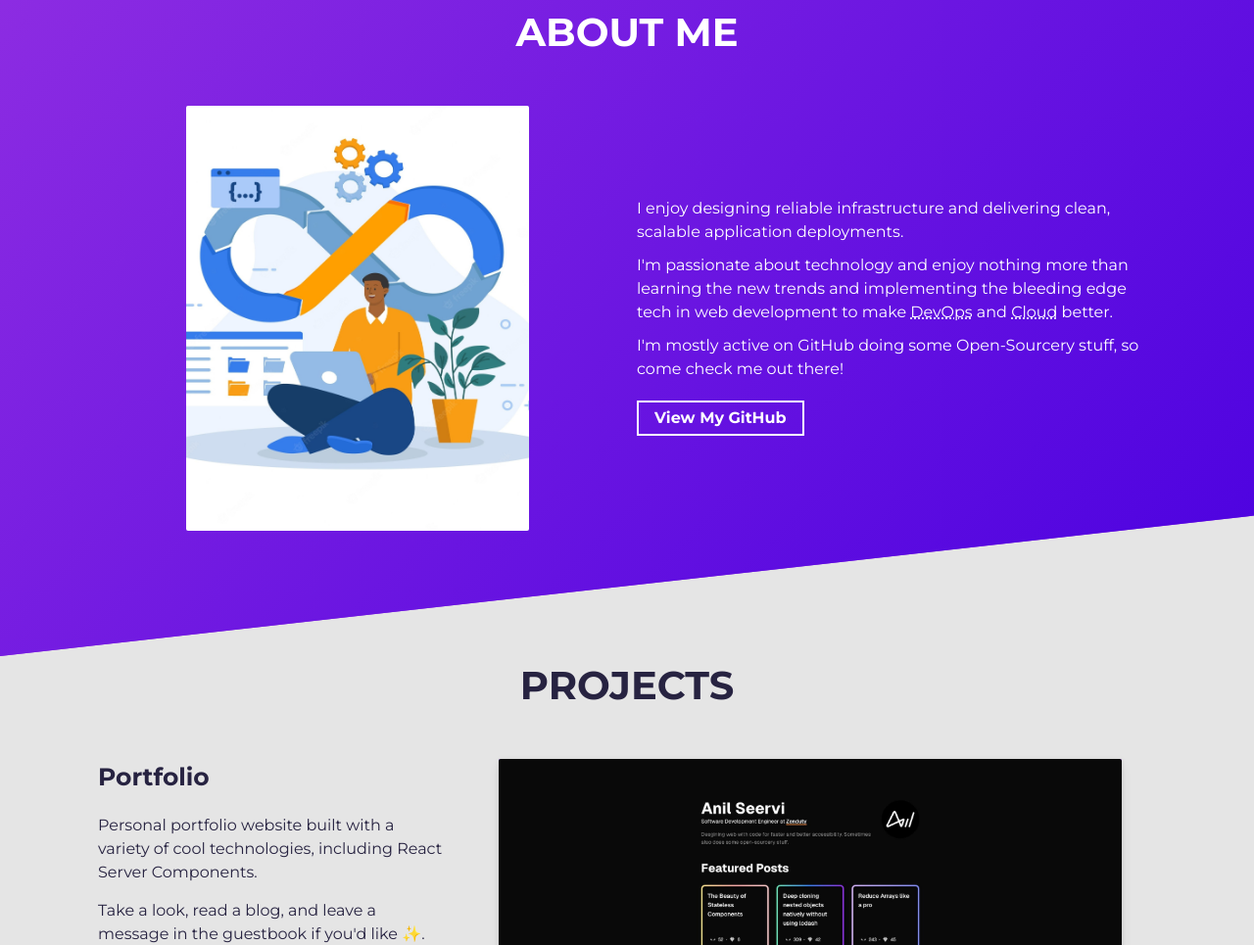
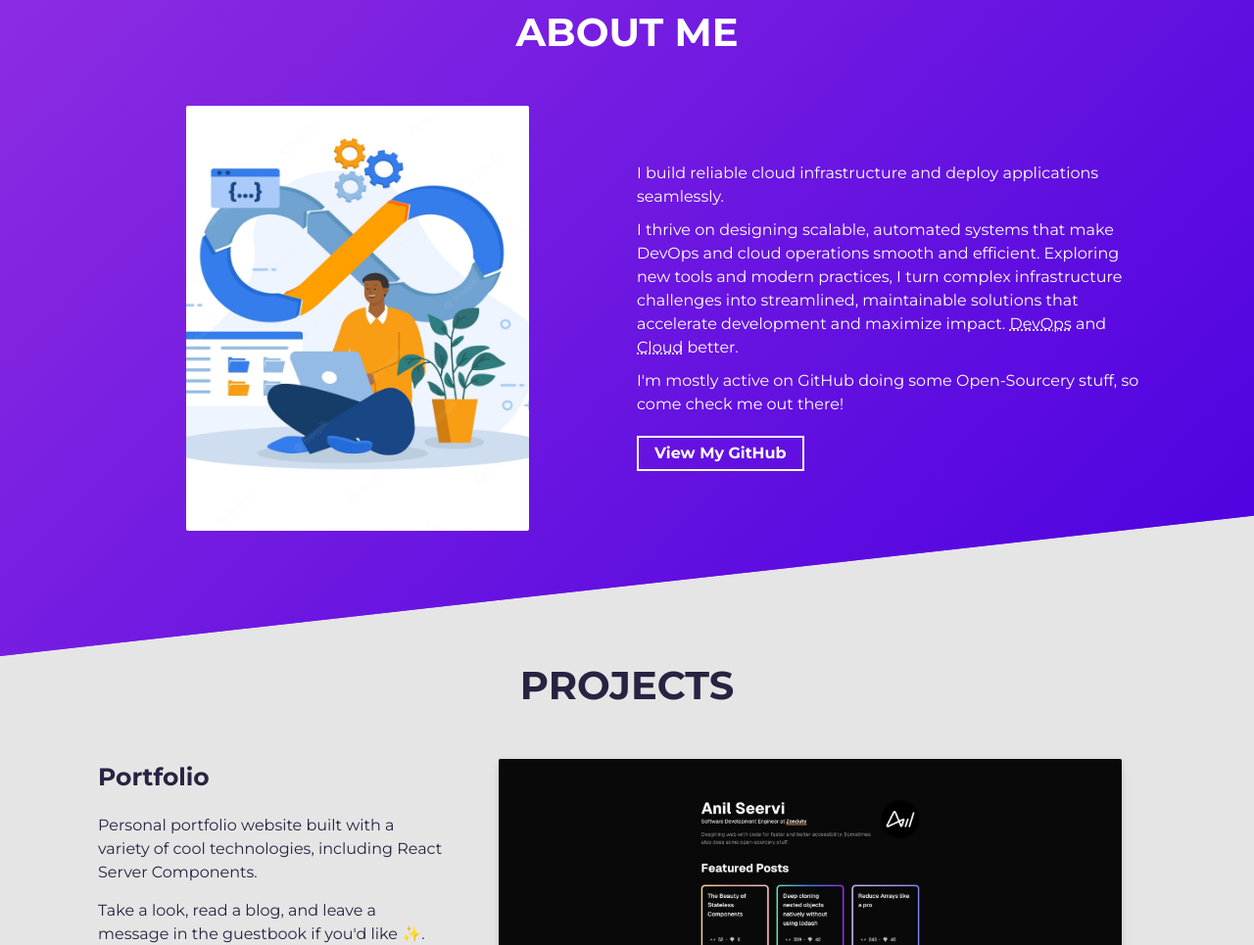
Before and after one commit to KalonOluwanifemi/home, a website built with Vite: page index.html in a window 1280 px wide. Shown: the part 847-1812 px from the top of the page at 98% size. Built offline with nearby package versions, Linux system fonts and the light colour scheme.

Commit message:
updated the about section

```diff
--- a/index.html
+++ b/index.html
@@ -117,12 +117,12 @@
 					</div>
 					<div class="about-wrapper__info">
 						<p class="about-wrapper__info-text">
-							I enjoy designing reliable infrastructure and delivering clean, scalable application deployments.
+							I build reliable cloud infrastructure and deploy applications seamlessly.
 						</p>
 						<p class="about-wrapper__info-text">
-							I'm passionate about technology and enjoy nothing more than
-							learning the new trends and implementing the bleeding edge tech in
-							web development to make
+							I thrive on designing scalable, automated systems that make DevOps and cloud operations smooth and efficient.
+							Exploring new tools and modern practices,
+							I turn complex infrastructure challenges into streamlined, maintainable solutions that accelerate development and maximize impact.
 							<abbr title="User Experience">DevOps</abbr> and
 							<abbr title="Developer Experience">Cloud</abbr> better.
 						</p>
```
